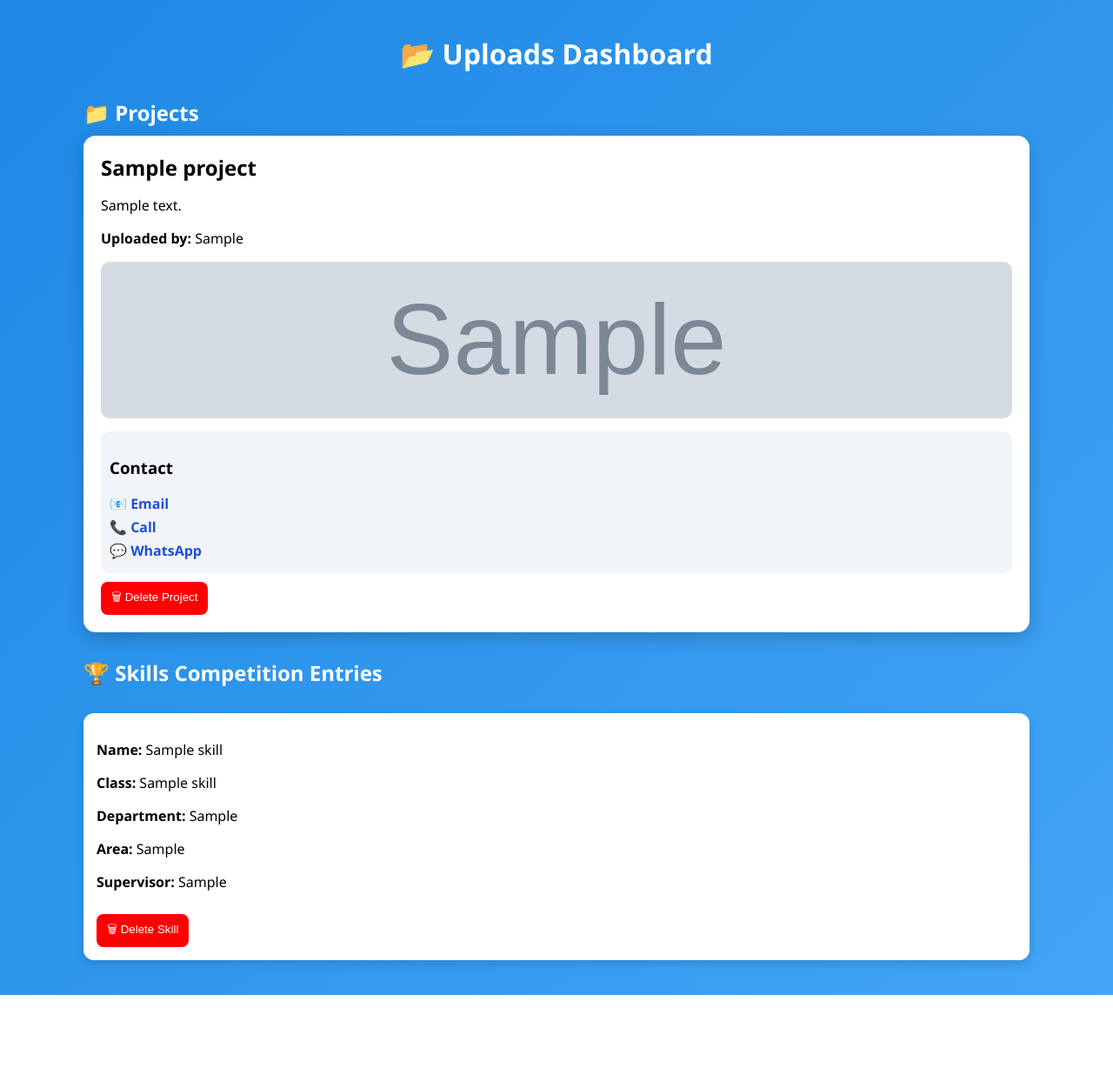
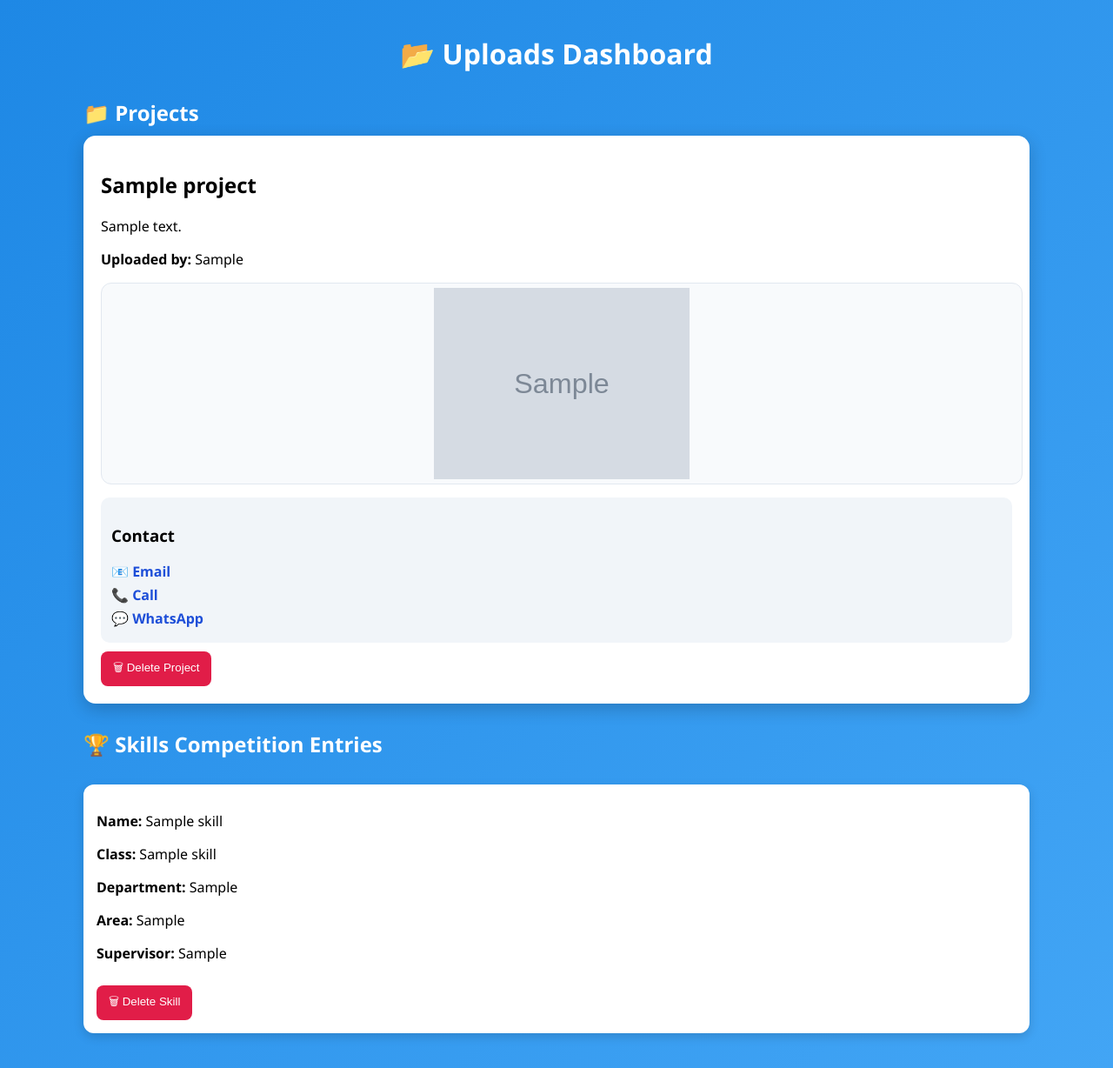
Before and after one commit to jamesmutisokiilu-coder/Meru-National-Polytechnic-innovation-and-skills-management-system, a Flask app: page /uploads in a window 1280 px wide. Shown: the whole page at 87% size. Before the commit the page ends 1144 px from the top, so only its background shows below. Run offline with Flask 3, Linux system fonts and the light colour scheme; the visitor is signed in with stand-in values (Sample User, id 1); tables that the repository leaves empty hold one stand-in row (values such as "Sample post"); grey boxes marked "Sample" are stand-in pictures.

Commit message:
Update uploads.html

```diff
--- a/templates/uploads.html
+++ b/templates/uploads.html
@@ -11,6 +11,7 @@ body{
     margin:0;
 }
 
+/* MAIN CONTAINER */
 .container{
     width:85%;
     margin:40px auto;
@@ -35,29 +36,29 @@ h1{
     box-shadow:0 6px 20px rgba(0,0,0,0.2);
 }
 
-.project-card h2{
-    margin:0;
-}
-
 /* IMAGE GRID */
 .image-grid{
     display:grid;
-    grid-template-columns:repeat(auto-fit,minmax(180px,1fr));
-    gap:10px;
-    margin-top:10px;
+    grid-template-columns:repeat(auto-fit, minmax(200px, 1fr));
+    gap:12px;
+    margin-top:12px;
 }
 
+/* ✅ FIX: FULL IMAGE SHOWN (NO CROPPING) */
 .image-grid img{
     width:100%;
-    height:180px;
-    object-fit:cover;
-    border-radius:10px;
+    height:220px;
+    object-fit: contain;   /* 🔥 KEY FIX */
+    background:#f8fafc;    /* nice background for empty space */
+    border-radius:12px;
+    border:1px solid #e2e8f0;
+    padding:5px;
 }
 
 /* CONTACT BOX */
 .support-box{
     margin-top:15px;
-    padding:10px;
+    padding:12px;
     background:#f1f5f9;
     border-radius:10px;
 }
@@ -72,13 +73,19 @@ h1{
 
 /* DELETE BUTTON */
 .btn-delete{
-    background:red;
+    background:#e11d48;
     color:white;
-    padding:8px 12px;
+    padding:9px 14px;
     border:none;
     border-radius:8px;
     cursor:pointer;
     margin-top:10px;
+    transition:0.2s;
+}
+
+.btn-delete:hover{
+    background:#be123c;
+    transform:scale(1.02);
 }
 
 /* SKILLS */
@@ -94,10 +101,12 @@ h1{
     box-shadow:0 4px 12px rgba(0,0,0,0.15);
 }
 
+/* EMPTY TEXT */
 .empty{
     color:white;
     text-align:center;
     font-size:18px;
+    margin-top:20px;
 }
 </style>
 
@@ -149,7 +158,7 @@ h1{
             {% endif %}
         </div>
 
-        <!-- DELETE PROJECT (FIXED) -->
+        <!-- DELETE -->
         <form action="{{ url_for('delete_project', project_id=project['id']) }}" method="POST">
             <button class="btn-delete" type="submit"
             onclick="return confirm('Delete this project?')">
@@ -178,7 +187,7 @@ h1{
         <p><b>Area:</b> {{ s['area'] }}</p>
         <p><b>Supervisor:</b> {{ s['supervisor'] }}</p>
 
-        <!-- DELETE SKILL (FIXED) -->
+        <!-- DELETE -->
         <form action="{{ url_for('delete_skill', skill_id=s['id']) }}" method="POST">
             <button class="btn-delete" type="submit"
             onclick="return confirm('Delete this skill entry?')">
```
